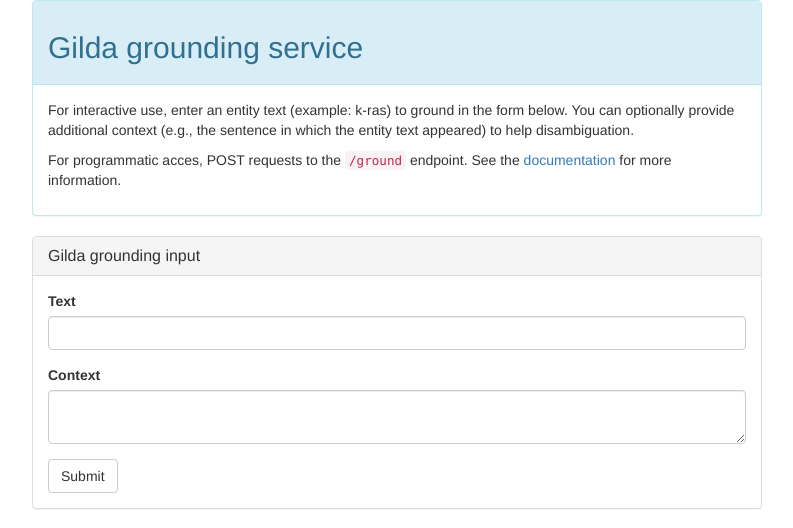
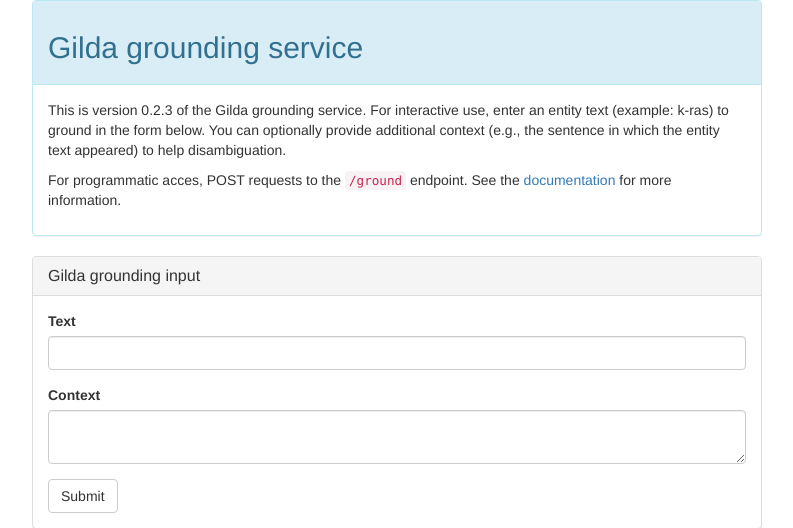
Before and after one commit to gyorilab/gilda, a Flask app: page / in a window 1280 px wide. Shown: the top 528 px of the page, without its empty margins (243-1036 px from the left). Run offline with Flask 2, Linux system fonts and the light colour scheme; some libraries are stand-ins or nearby versions.

Commit message:
Add Gilda version

```diff
--- a/gilda/app/app.py
+++ b/gilda/app/app.py
@@ -5,6 +5,7 @@ from wtforms import StringField, SubmitField, TextAreaField
 from wtforms.validators import DataRequired
 
 from gilda.api import *
+from gilda import __version__ as version
 
 app = Flask(__name__)
 app.config['WTF_CSRF_ENABLED'] = False
@@ -25,8 +26,9 @@ def info():
     form = GroundForm()
     if form.validate_on_submit():
         matches = form.get_matches()
-        return render_template('matches.html', matches=matches, form=form)
-    return render_template('home.html', form=form)
+        return render_template('matches.html', matches=matches, form=form,
+                               version=version)
+    return render_template('home.html', form=form, version=version)
 
 
 @app.route('/ground', methods=['POST'])
--- a/gilda/app/templates/base.html
+++ b/gilda/app/templates/base.html
@@ -13,7 +13,8 @@
         <h2>Gilda grounding service</h2>
       </div>
       <div class="panel-body">
-      <p>
+        <p>
+          This is version {{ version }} of the Gilda grounding service.
         For interactive use, enter an entity text (example: k-ras)
         to ground in the form below. You can optionally provide additional
         context (e.g., the sentence in which the entity text appeared) to help
```
